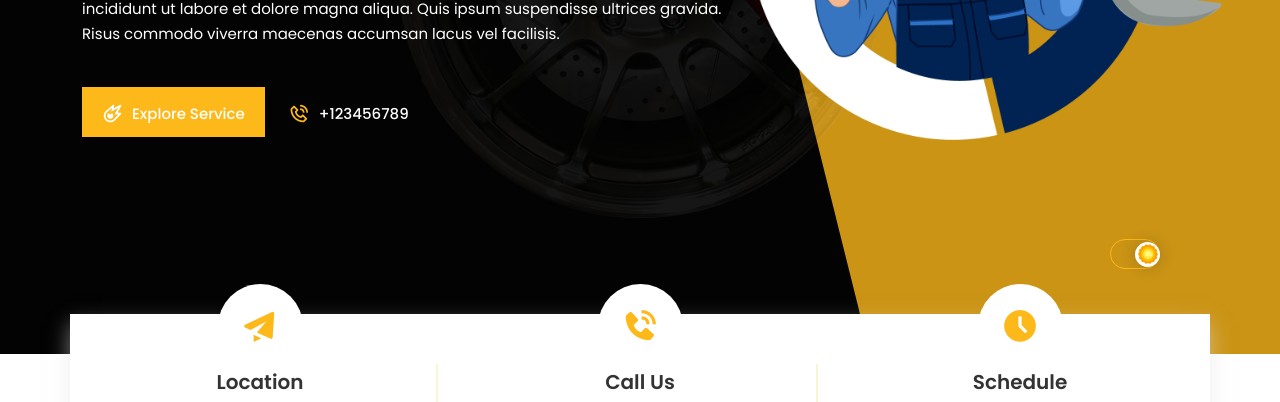
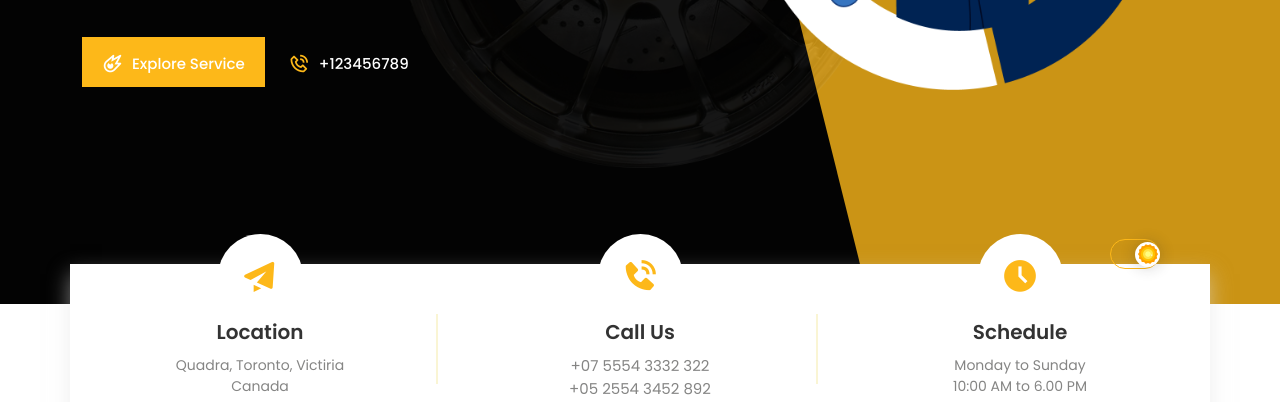
Before and after one commit to WebDeveloperKomal/Carbanao, a plain HTML site: page index.html in a window 1280 px wide. Shown: the part 516-918 px from the top of the page. Drawn offline with Linux system fonts and the light colour scheme; files whose address does not match are found by name.

Commit message:
Add files via upload

```diff
--- a/index.html
+++ b/index.html
@@ -25,7 +25,7 @@
     <!-- Theme Dark CSS -->
     <link rel="stylesheet" href="assets/css/theme-dark.css">
 
-    <title>Audeck - Auto Servicing Bootstrap 5 Template</title>
+    <title>CARBANAO - Auto Servicing Bootstrap 5 Template</title>
 
     <link rel="icon" type="image/png" href="assets/img/Asset 11@2x.png">
 
@@ -154,7 +154,7 @@
     <!-- End Navbar Area -->
 
     <!-- Banner -->
-    <div class="banner-area">
+    <div class="banner-area" style="transform: translateY(-50px);">
         <div class="banner-img">
             <img src="assets/img/home-one/banner-tyre.png" alt="Banner">
             <img class="wow fadeInRightBig" src="assets/img/Asset 5@2x.png"
@@ -186,7 +186,7 @@
     <!-- End Banner -->
 
     <!-- Address -->
-    <div class="address-area">
+    <div class="address-area" style="transform: translateY(-50px);">
         <div class="container">
             <div class="row">
                 <div class="col-sm-6 col-lg-4">
```
